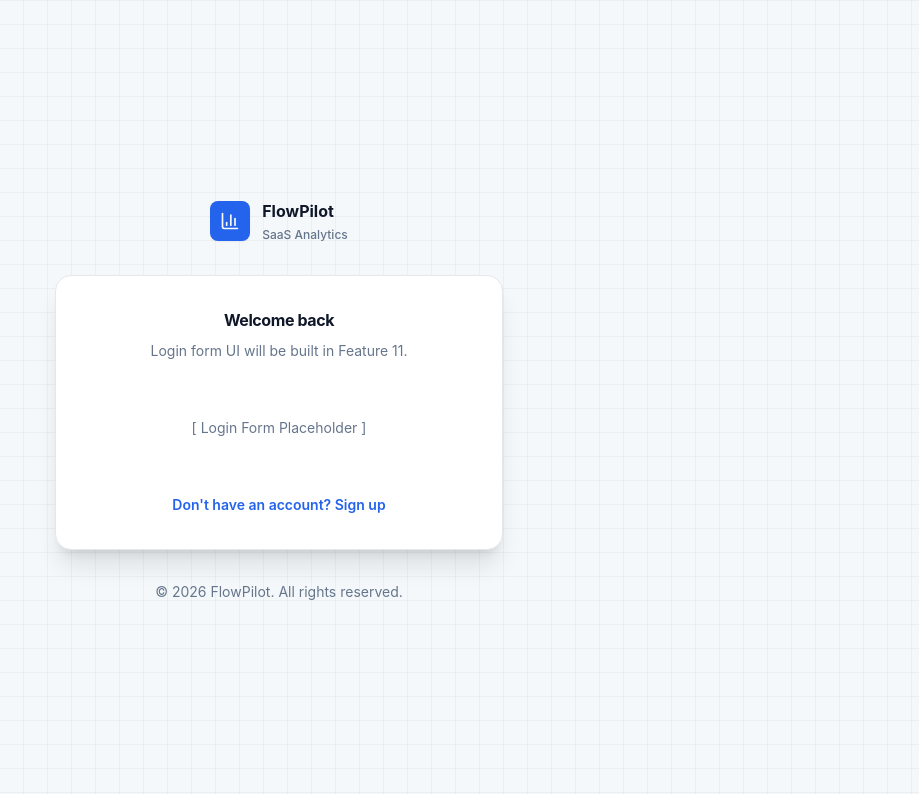
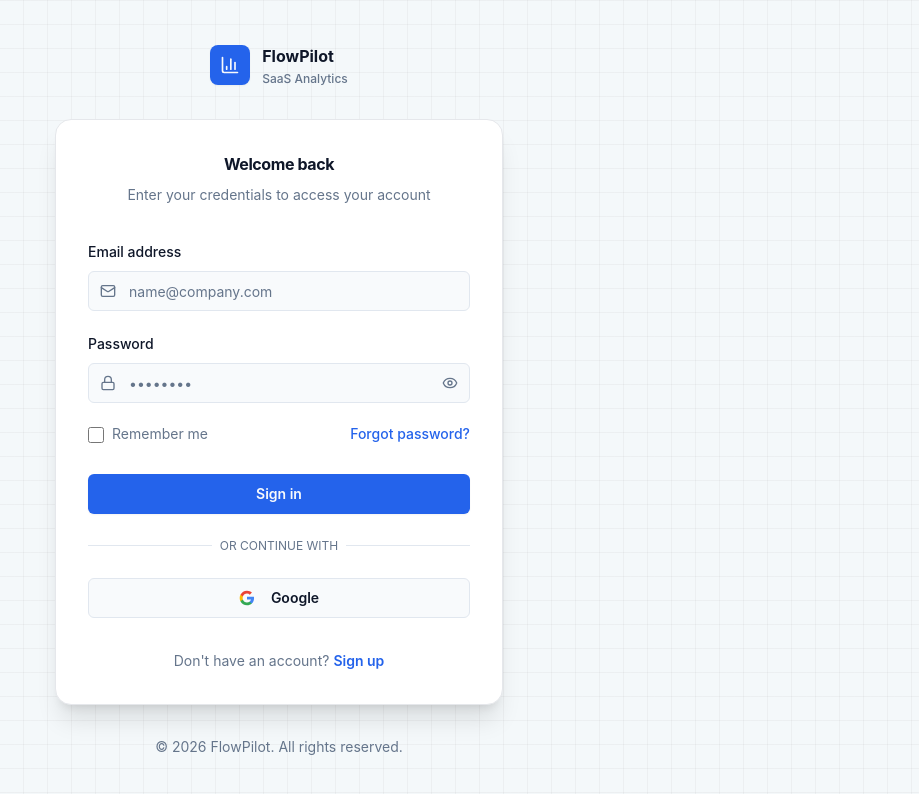
Before and after one commit to shantopaul/SaaS-Dashboard-Website, a React (Vite) app: page /login in a window 1280 px wide. Shown: the top 794 px of the page, without its empty margins (361-1280 px from the left). Built offline with nearby package versions, Linux system fonts and the light colour scheme.

Commit message:
Feature 11: Login Page UI Completed

```diff
--- a/package.json
+++ b/package.json
@@ -12,11 +12,14 @@
     "preview": "vite preview"
   },
   "dependencies": {
+    "@hookform/resolvers": "^5.2.2",
     "framer-motion": "^12.38.0",
     "lucide-react": "^1.16.0",
     "react": "^19.2.1",
     "react-dom": "^19.2.1",
-    "react-router-dom": "^7.15.1"
+    "react-hook-form": "^7.75.0",
+    "react-router-dom": "^7.15.1",
+    "zod": "^4.4.3"
   },
   "devDependencies": {
     "@eslint/js": "^9.39.2",
--- a/src/pages/auth/LoginPage.tsx
+++ b/src/pages/auth/LoginPage.tsx
@@ -1,29 +1,159 @@
-import { Link } from "react-router-dom";
+import { useState } from "react";
+import { Link, useNavigate } from "react-router-dom";
+import { useForm } from "react-hook-form";
+import { zodResolver } from "@hookform/resolvers/zod";
+import { z } from "zod";
+import { Eye, EyeOff, Lock, Mail } from "lucide-react";
+import { Button } from "@/components/common/Button";
+import { Input } from "@/components/common/Input";
+
+const loginSchema = z.object({
+  email: z.string().min(1, "Email is required").email("Invalid email address"),
+  password: z.string().min(1, "Password is required"),
+  rememberMe: z.boolean().optional(),
+});
+
+type LoginFormData = z.infer<typeof loginSchema>;
 
 export function LoginPage() {
+  const navigate = useNavigate();
+  const [showPassword, setShowPassword] = useState(false);
+  const [isSubmitting, setIsSubmitting] = useState(false);
+
+  const {
+    register,
+    handleSubmit,
+    formState: { errors },
+  } = useForm<LoginFormData>({
+    resolver: zodResolver(loginSchema),
+    defaultValues: {
+      email: "",
+      password: "",
+      rememberMe: false,
+    },
+  });
+
+  const onSubmit = async (data: LoginFormData) => {
+    setIsSubmitting(true);
+    // Simulate API call for fake auth integration
+    await new Promise((resolve) => setTimeout(resolve, 800));
+    console.log("Login data:", data);
+    setIsSubmitting(false);
+    // Redirect to dashboard (will be handled by fake auth in Feature 13)
+    navigate("/dashboard");
+  };
+
   return (
-    <div className="flex flex-col gap-6 p-6 sm:p-8">
-      <div className="flex flex-col items-center gap-2 text-center">
+    <div className="flex flex-col p-6 sm:p-8">
+      <div className="mb-8 flex flex-col items-center gap-2 text-center">
         <h1 className="text-h3 font-bold tracking-tight text-foreground">
           Welcome back
         </h1>
         <p className="text-body-sm text-muted-foreground">
-          Login form UI will be built in Feature 11.
+          Enter your credentials to access your account
         </p>
       </div>
 
-      <div className="flex justify-center py-8">
-        <span className="text-sm text-muted-foreground">
-          [ Login Form Placeholder ]
-        </span>
+      <form className="flex flex-col gap-5" onSubmit={handleSubmit(onSubmit)}>
+        <Input
+          error={errors.email?.message}
+          label="Email address"
+          leftElement={<Mail className="size-4" />}
+          placeholder="name@company.com"
+          type="email"
+          {...register("email")}
+        />
+
+        <div className="space-y-1">
+          <Input
+            error={errors.password?.message}
+            label="Password"
+            leftElement={<Lock className="size-4" />}
+            placeholder="••••••••"
+            rightElement={
+              <button
+                className="focus-ring rounded-md text-muted-foreground transition-colors hover:text-foreground"
+                onClick={() => setShowPassword(!showPassword)}
+                tabIndex={-1}
+                type="button"
+              >
+                <span className="sr-only">
+                  {showPassword ? "Hide password" : "Show password"}
+                </span>
+                {showPassword ? (
+                  <EyeOff className="size-4" />
+                ) : (
+                  <Eye className="size-4" />
+                )}
+              </button>
+            }
+            type={showPassword ? "text" : "password"}
+            {...register("password")}
+          />
+        </div>
+
+        <div className="flex items-center justify-between">
+          <label className="flex items-center gap-2 text-body-sm text-muted-foreground cursor-pointer hover:text-foreground transition-colors">
+            <input
+              className="size-4 rounded border-input bg-background text-primary focus:ring-primary focus:ring-offset-background"
+              type="checkbox"
+              {...register("rememberMe")}
+            />
+            Remember me
+          </label>
+          <Link
+            className="text-body-sm font-medium text-primary hover:underline focus-ring rounded-sm"
+            to="/login" // Optional forgot password route placeholder
+          >
+            Forgot password?
+          </Link>
+        </div>
+
+        <Button className="mt-2 w-full" isLoading={isSubmitting} type="submit">
+          Sign in
+        </Button>
+      </form>
+
+      <div className="relative my-6">
+        <div className="absolute inset-0 flex items-center">
+          <span className="w-full border-t border-border" />
+        </div>
+        <div className="relative flex justify-center text-xs uppercase">
+          <span className="bg-card px-2 text-muted-foreground">
+            Or continue with
+          </span>
+        </div>
       </div>
 
-      <div className="flex justify-center">
+      <Button className="w-full" type="button" variant="outline">
+        <svg className="mr-2 size-4" viewBox="0 0 24 24">
+          <path
+            d="M22.56 12.25c0-.78-.07-1.53-.2-2.25H12v4.26h5.92c-.26 1.37-1.04 2.53-2.21 3.31v2.77h3.57c2.08-1.92 3.28-4.74 3.28-8.09z"
+            fill="#4285F4"
+          />
+          <path
+            d="M12 23c2.97 0 5.46-.98 7.28-2.66l-3.57-2.77c-.98.66-2.23 1.06-3.71 1.06-2.86 0-5.29-1.93-6.16-4.53H2.18v2.84C3.99 20.53 7.7 23 12 23z"
+            fill="#34A853"
+          />
+          <path
+            d="M5.84 14.09c-.22-.66-.35-1.36-.35-2.09s.13-1.43.35-2.09V7.07H2.18C1.43 8.55 1 10.22 1 12s.43 3.45 1.18 4.93l2.85-2.22.81-.62z"
+            fill="#FBBC05"
+          />
+          <path
+            d="M12 5.38c1.62 0 3.06.56 4.21 1.64l3.15-3.15C17.45 2.09 14.97 1 12 1 7.7 1 3.99 3.47 2.18 7.07l3.66 2.84c.87-2.6 3.3-4.53 6.16-4.53z"
+            fill="#EA4335"
+          />
+        </svg>
+        Google
+      </Button>
+
+      <div className="mt-8 flex justify-center text-body-sm">
+        <span className="text-muted-foreground">Don't have an account?</span>{" "}
         <Link
-          className="text-body-sm font-semibold text-primary hover:underline"
+          className="ml-1 font-semibold text-primary hover:underline focus-ring rounded-sm"
           to="/register"
         >
-          Don't have an account? Sign up
+          Sign up
         </Link>
       </div>
     </div>
```
Also changed, not shown: 2 other files (tests, documents, lock files or other folders).
